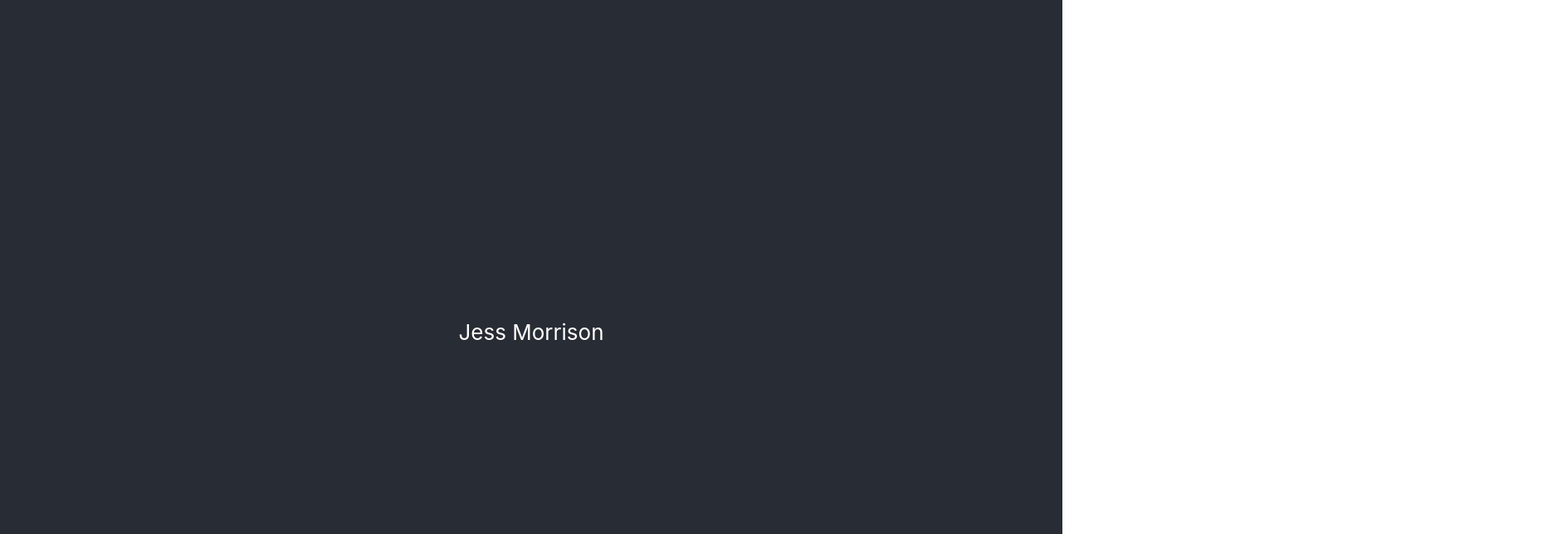
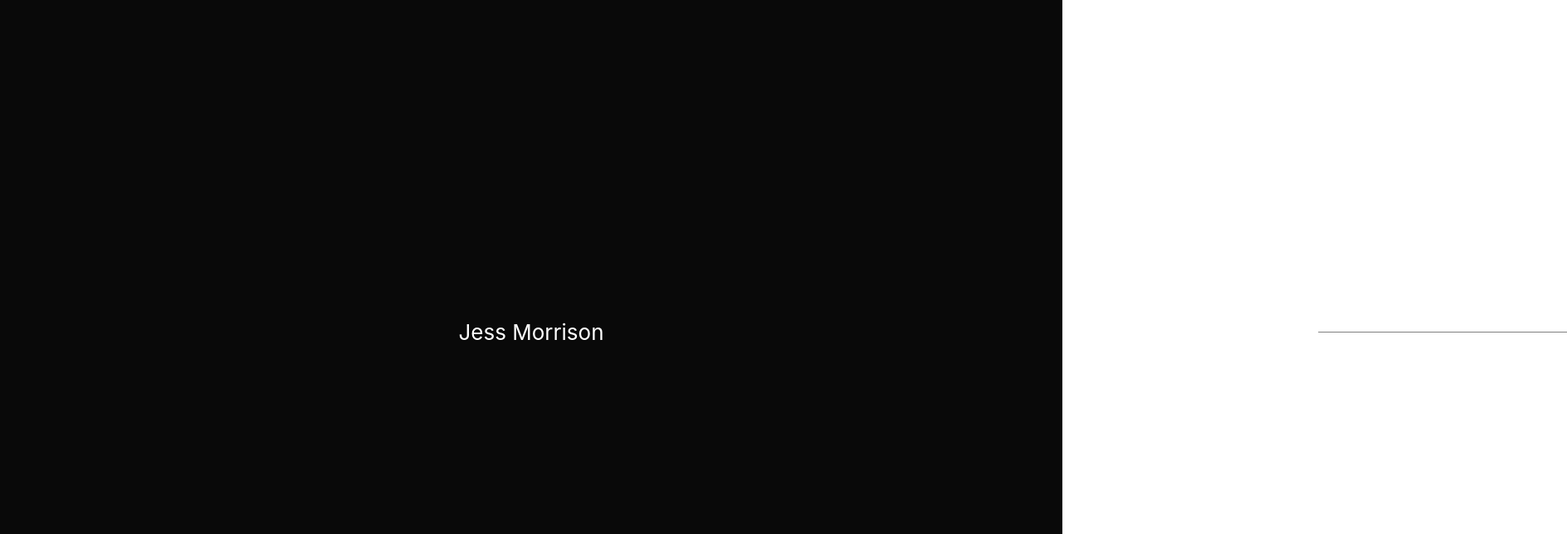
Before and after one commit to jessmorrison/portfolio, a React (Create React App) app: page / in a window 1280 px wide. Shown: the top 644 px of the page at 83% size, 1888 px wide, since content can reach past the window. Built offline with nearby package versions, Linux system fonts and the light colour scheme.

Commit message:
some styling

```diff
--- a/src/App.css
+++ b/src/App.css
@@ -1,3 +1,6 @@
+body {
+  overflow: hidden;
+}
 .App {
   text-align: center;
 }
@@ -14,7 +17,7 @@
 }
 
 .App-header {
-  background-color: #282c34;
+  background-color: #090909;
   min-height: 100vh;
   display: flex;
   flex-direction: column;
@@ -36,3 +39,48 @@
     transform: rotate(360deg);
   }
 }
+
+
+
+
+.JM__animated--line__TT {
+  position: absolute;
+  top:50%;
+  left: -300px;
+  z-index: 1;
+  background-color: grey;
+  height:1px;
+  width:300px;
+  animation-duration: 9s;
+  animation-name: line-left-to-right-1;
+  animation-iteration-count: infinite;
+
+  -moz-animation-duration: 9s;
+  -moz-animation-name: line-left-to-right-1;
+  -moz-animation-iteration-count: infinite;
+}
+
+.JM__title--treatment {
+  z-index:9999;
+}
+
+
+@keyframes line-left-to-right-1 {
+  from {
+    -webkit-transform: translate(0,0);
+  }
+
+  to {
+    -webkit-transform: translate(1920px,0);
+  }
+}
+
+@-moz-keyframes line-left-to-right-1 {
+  from {
+    -moz-transform: translate(0,0);
+  }
+
+  to {
+    -moz-transform: translate(1920px,0);
+  }
+}
--- a/src/App.js
+++ b/src/App.js
@@ -5,7 +5,8 @@ function App() {
   return (
     <div className="App">
       <header className="App-header">
-        <p>Jess Morrison</p>
+        <div class="JM__title--treatment">Jess Morrison</div>
+        <div class="JM__animated--line__TT" />
       </header>
     </div>
   );
```
